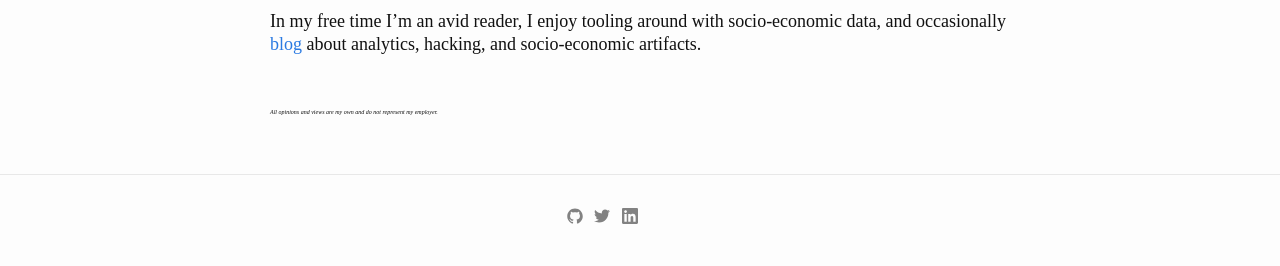
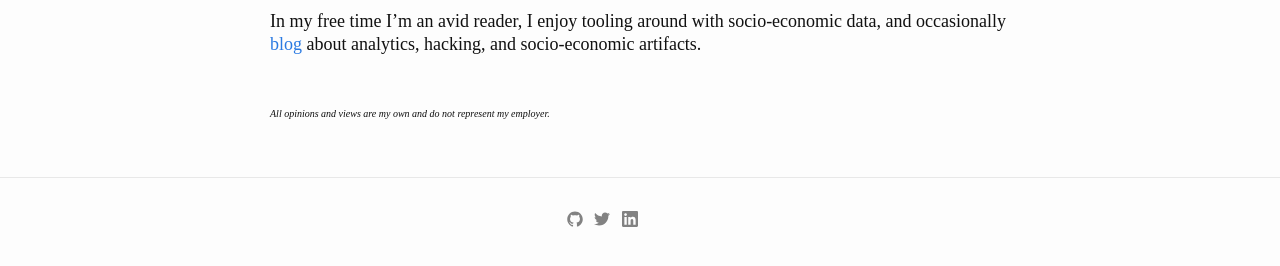
Before and after one commit to bradleyboehmke/bradleyboehmke, a Jekyll site: the page built from about.md, in a window 1280 px wide. Shown: the part 408-674 px from the top of the page. Built offline with Jekyll 4.4.1, drawn with Linux system fonts in a browser that asks for light colours.

Commit message:
Update about.md

```diff
--- a/about.md
+++ b/about.md
@@ -28,6 +28,6 @@
 
 <br>
 
-<P CLASS="footnote" style="line-height:0.75; font-size:6px">
+<P CLASS="footnote" style="line-height:0.75; font-size:10px">
 <i>All opinions and views are my own and do not represent my employer.</i>
 </P>
```
